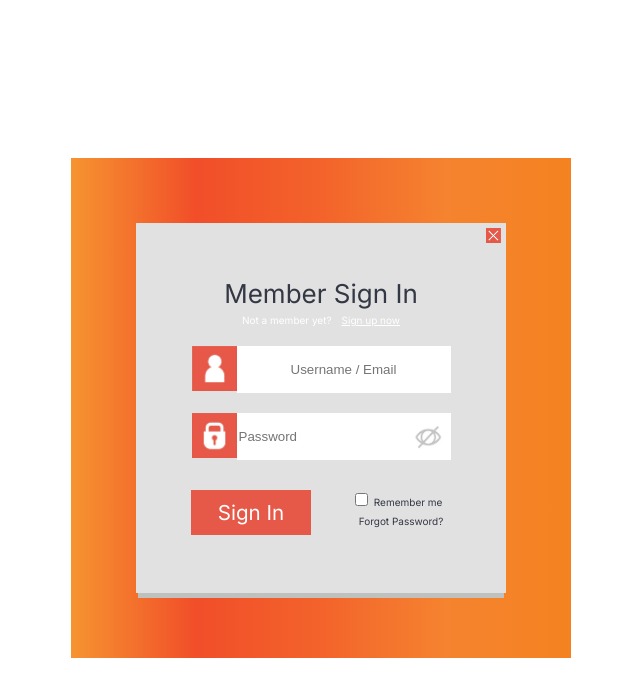
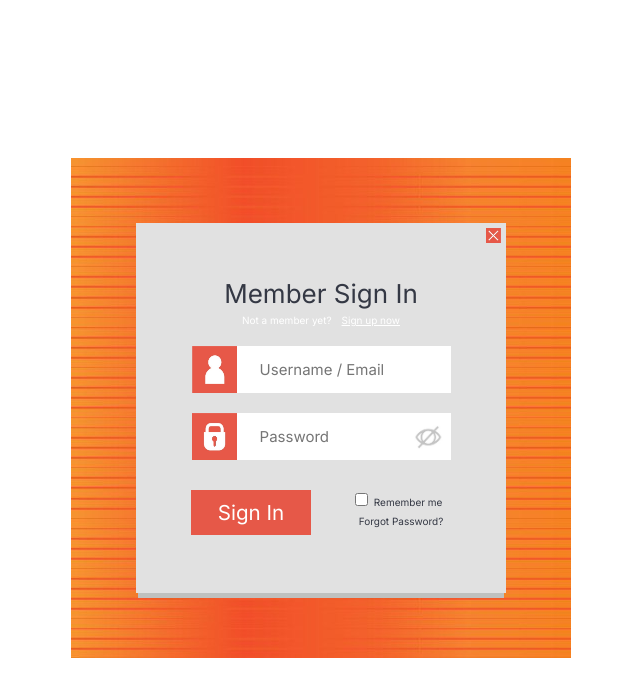
Before and after one commit to serhiivus/LevelUp, a plain HTML site: page index.html in a window 1280 px wide. Shown: the whole page, without its empty margins (327-967 px from the left). Drawn offline with Linux system fonts and the light colour scheme.

```diff
--- a/styles/styles.css
+++ b/styles/styles.css
@@ -17,8 +17,18 @@ button {
 .main {
   height: 500px;
   width: 500px;
-  background: linear-gradient(to right, #f69430, #f14e29, #f3632b, #f5832f, #f58220);
+  /* background: linear-gradient(
+    to right,
+    #f69430,
+    #f14e29,
+    #f3632b,
+    #f5832f,
+    #f58220
+  ); */
+
+  background: url("../img/backgraund.jpg");
   display: flex;
+  flex-direction: column;
   justify-content: center;
   align-items: center;
 }
@@ -56,6 +66,7 @@ button {
 .question-line {
   display: flex;
   justify-content: center;
+  /* align-items: stretch; */
   margin-bottom: 20px;
   margin-top: 5px;
 }
@@ -79,19 +90,34 @@ button {
 
 .icon {
   width: 45px;
-  height: 45px;
+  height: 47px;
 }
 .input-user {
   border: none;
   height: 45px;
   width: 210px;
-  text-align: center;
+  /* text-align: center; */
+
+  font-family: "Inter";
+  font-style: normal;
+  font-weight: 400;
+  font-size: 15px;
+  line-height: 18px;
+
+  color: #c4c4c4;
 }
 .input-password {
   border: none;
   width: 165px;
   height: 45px;
-  background-image: url(img/icon-view-password.jpg) no-repeat;
+  background-image: url(./img/icon-view-password.jpg) no-repeat;
+  font-family: "Inter";
+  font-style: normal;
+  font-weight: 400;
+  font-size: 15px;
+  line-height: 18px;
+
+  color: #c4c4c4;
 }
 
 .eye {
@@ -156,3 +182,9 @@ button {
   margin-right: 55px;
   margin-top: 30px;
 }
+
+.logo {
+  margin-top: 30px;
+  display: flex;
+  color: #f58225;
+}
```
Also changed, not shown: index.html (+8 -2 lines), img/backgraund.jpg (added), img/backgraund2.jpg (added), img/disained by.jpg (added), img/freepic.jpg (added), img/logo-long.jpg (added), img/logo.jpg (added).
